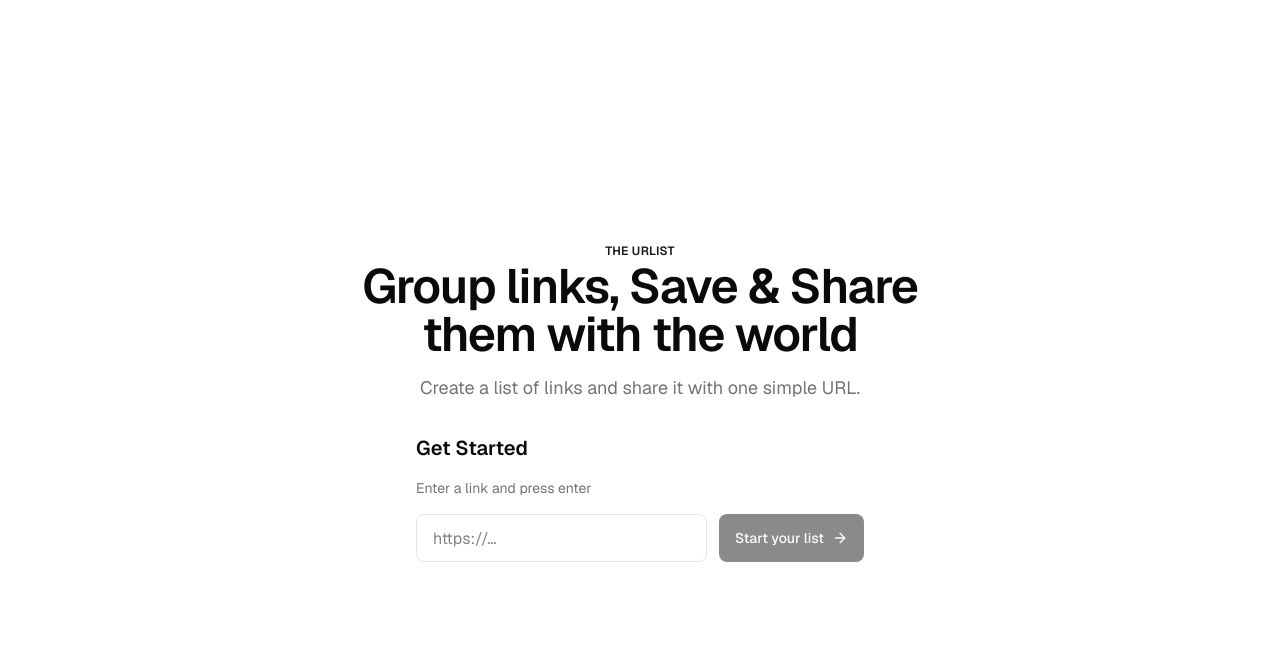
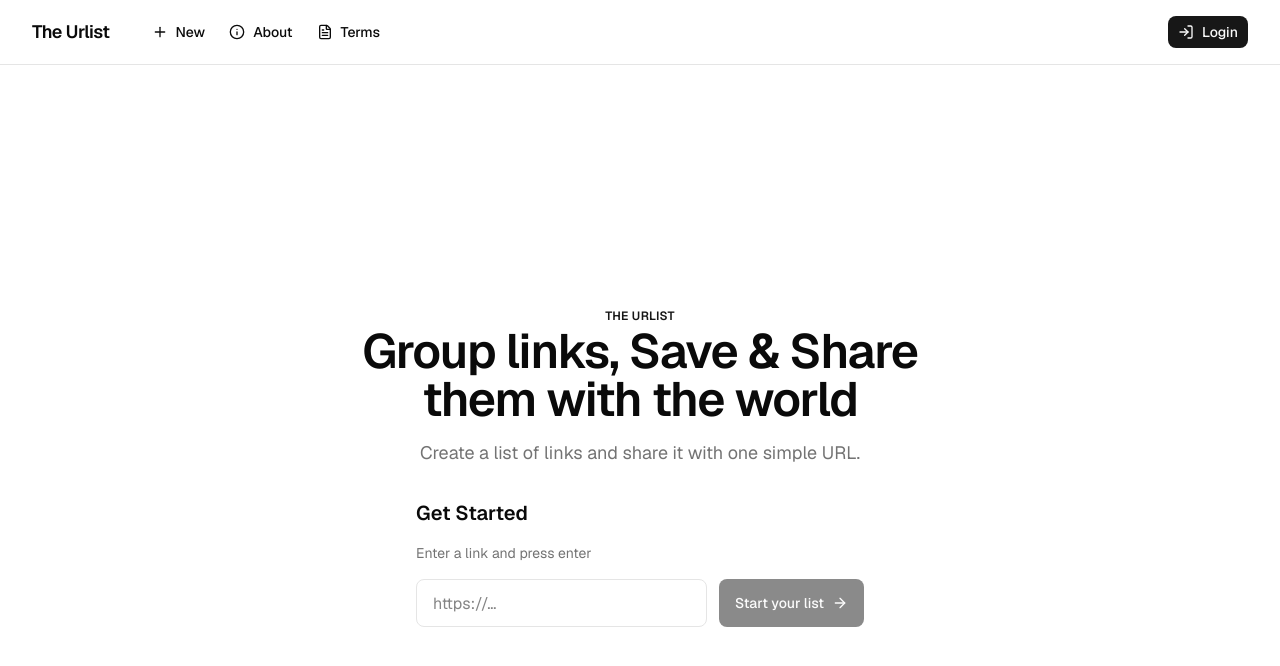
Before and after one commit to burkeholland/the-urlist-demo, a Next.js app: page / in a window 1280 px wide. Shown: the top 666 px of the page. Built offline with nearby package versions, Linux system fonts and the light colour scheme.

Commit message:
Add persistent navbar with mobile hamburger menu
Co-authored-by: burkeholland <686963+burkeholland@users.noreply.github.com>

```diff
--- a/app/layout.tsx
+++ b/app/layout.tsx
@@ -2,6 +2,7 @@ import type { Metadata } from "next";
 import { Geist, Geist_Mono } from "next/font/google";
 
 import { cn } from "@/lib/utils";
+import { Navbar } from "@/components/ui/navbar";
 
 import "./globals.css";
 
@@ -34,6 +35,7 @@ export default function RootLayout({
           geistMono.variable,
         )}
       >
+        <Navbar />
         {children}
       </body>
     </html>
--- /dev/null
+++ b/components/ui/navbar.tsx
@@ -0,0 +1,119 @@
+"use client"
+
+import * as React from "react"
+import Link from "next/link"
+import { Menu, X, Plus, Info, FileText, LogIn } from "lucide-react"
+
+import { Button } from "@/components/ui/button"
+
+const menuItems = [
+  {
+    title: "New",
+    href: "/new",
+    icon: Plus,
+  },
+  {
+    title: "About",
+    href: "/about",
+    icon: Info,
+  },
+  {
+    title: "Terms",
+    href: "/terms",
+    icon: FileText,
+  },
+]
+
+export function Navbar() {
+  const [isOpen, setIsOpen] = React.useState(false)
+
+  const toggleMenu = () => setIsOpen(!isOpen)
+  const closeMenu = () => setIsOpen(false)
+
+  return (
+    <nav className="sticky top-0 z-50 w-full border-b border-border bg-background/95 backdrop-blur supports-[backdrop-filter]:bg-background/60">
+      <div className="mx-auto flex h-16 max-w-7xl items-center justify-between px-4 sm:px-6 lg:px-8">
+        {/* Logo */}
+        <div className="flex items-center gap-8">
+          <Link href="/" className="flex items-center gap-2" onClick={closeMenu}>
+            <span className="text-lg font-semibold tracking-tight">
+              The Urlist
+            </span>
+          </Link>
+
+          {/* Desktop menu items */}
+          <div className="hidden items-center gap-1 md:flex">
+            {menuItems.map((item) => {
+              const Icon = item.icon
+              return (
+                <Link key={item.href} href={item.href}>
+                  <Button variant="ghost" size="sm" className="gap-2">
+                    <Icon className="size-4" />
+                    {item.title}
+                  </Button>
+                </Link>
+              )
+            })}
+          </div>
+        </div>
+
+        {/* Desktop login button */}
+        <div className="hidden md:flex">
+          <Link href="/login">
+            <Button variant="default" size="sm" className="gap-2">
+              <LogIn className="size-4" />
+              Login
+            </Button>
+          </Link>
+        </div>
+
+        {/* Mobile hamburger menu button */}
+        <Button
+          variant="ghost"
+          size="icon-sm"
+          className="md:hidden"
+          onClick={toggleMenu}
+          aria-label="Toggle menu"
+          aria-expanded={isOpen}
+        >
+          {isOpen ? (
+            <X className="size-5" />
+          ) : (
+            <Menu className="size-5" />
+          )}
+        </Button>
+      </div>
+
+      {/* Mobile menu */}
+      {isOpen && (
+        <div className="border-t border-border bg-background md:hidden">
+          <div className="space-y-1 px-4 pb-4 pt-2">
+            {menuItems.map((item) => {
+              const Icon = item.icon
+              return (
+                <Link key={item.href} href={item.href} onClick={closeMenu}>
+                  <Button
+                    variant="ghost"
+                    className="w-full justify-start gap-2"
+                  >
+                    <Icon className="size-4" />
+                    {item.title}
+                  </Button>
+                </Link>
+              )
+            })}
+            <Link href="/login" onClick={closeMenu}>
+              <Button
+                variant="default"
+                className="w-full justify-start gap-2"
+              >
+                <LogIn className="size-4" />
+                Login
+              </Button>
+            </Link>
+          </div>
+        </div>
+      )}
+    </nav>
+  )
+}
```
